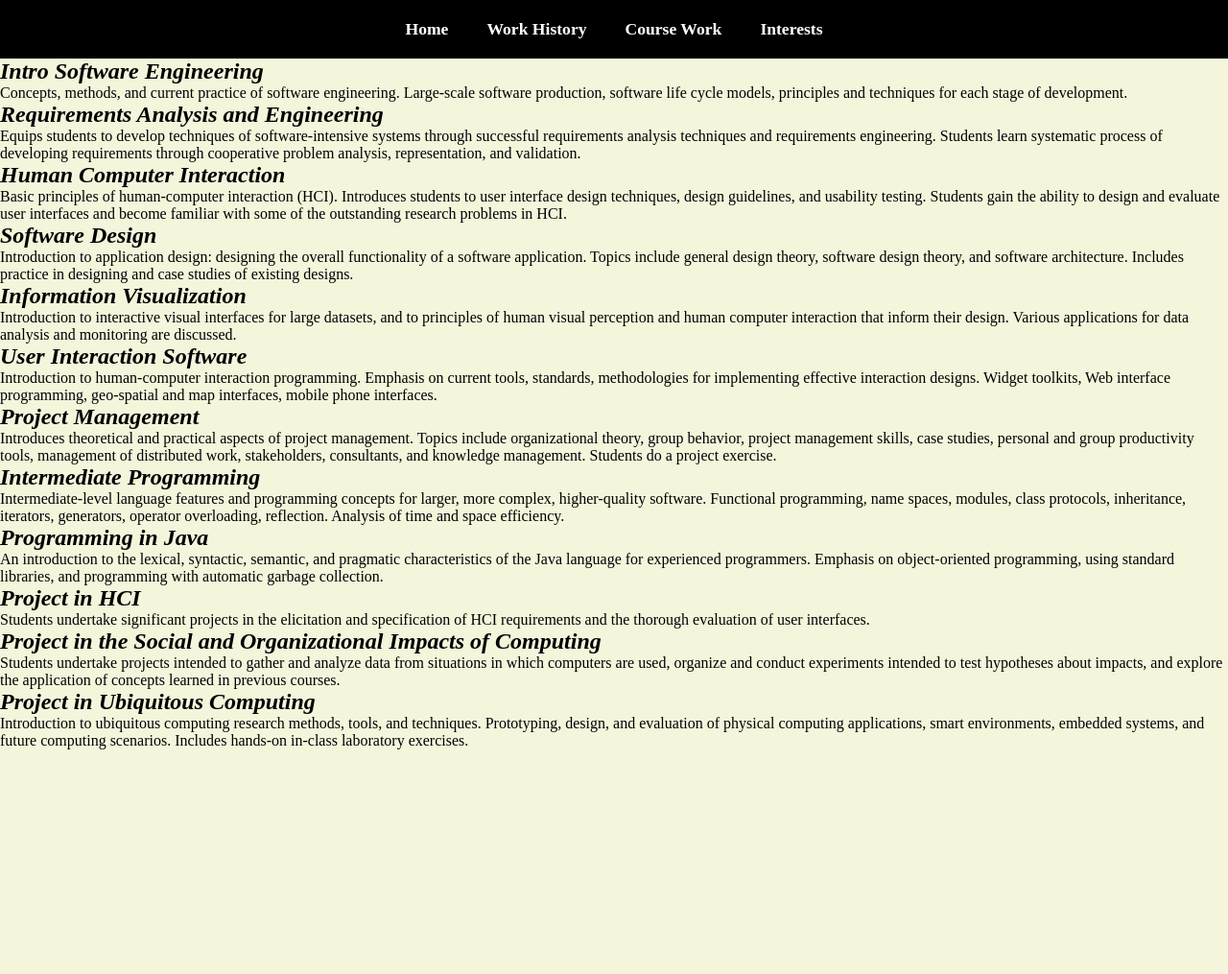
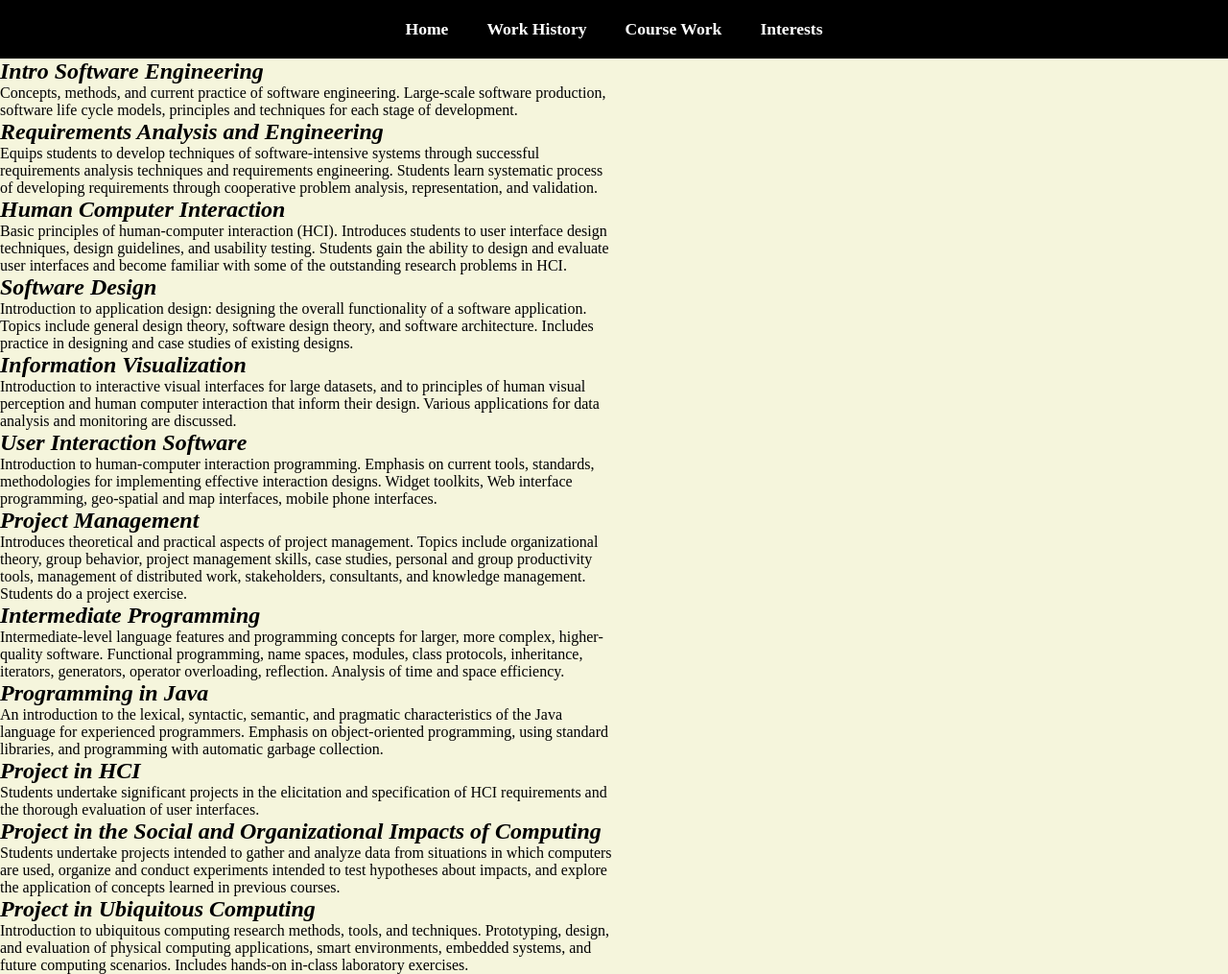
Before and after one commit to chichiniks/.github.io, a plain HTML site: page coursework.html in a window 1280 px wide. Shown: the whole page at 96% size. Before the commit the page ends 800 px from the top, so only its background shows below. Drawn offline with Linux system fonts and the light colour scheme.

Commit message:
Update style.css

```diff
--- a/style.css
+++ b/style.css
@@ -106,6 +106,10 @@ h1{
     flex-direction: column;
 }
 
+.relevant {
+    width:50%;
+}
+
 .relevant h1{
     font-size: 24px;
     color: black;
```
